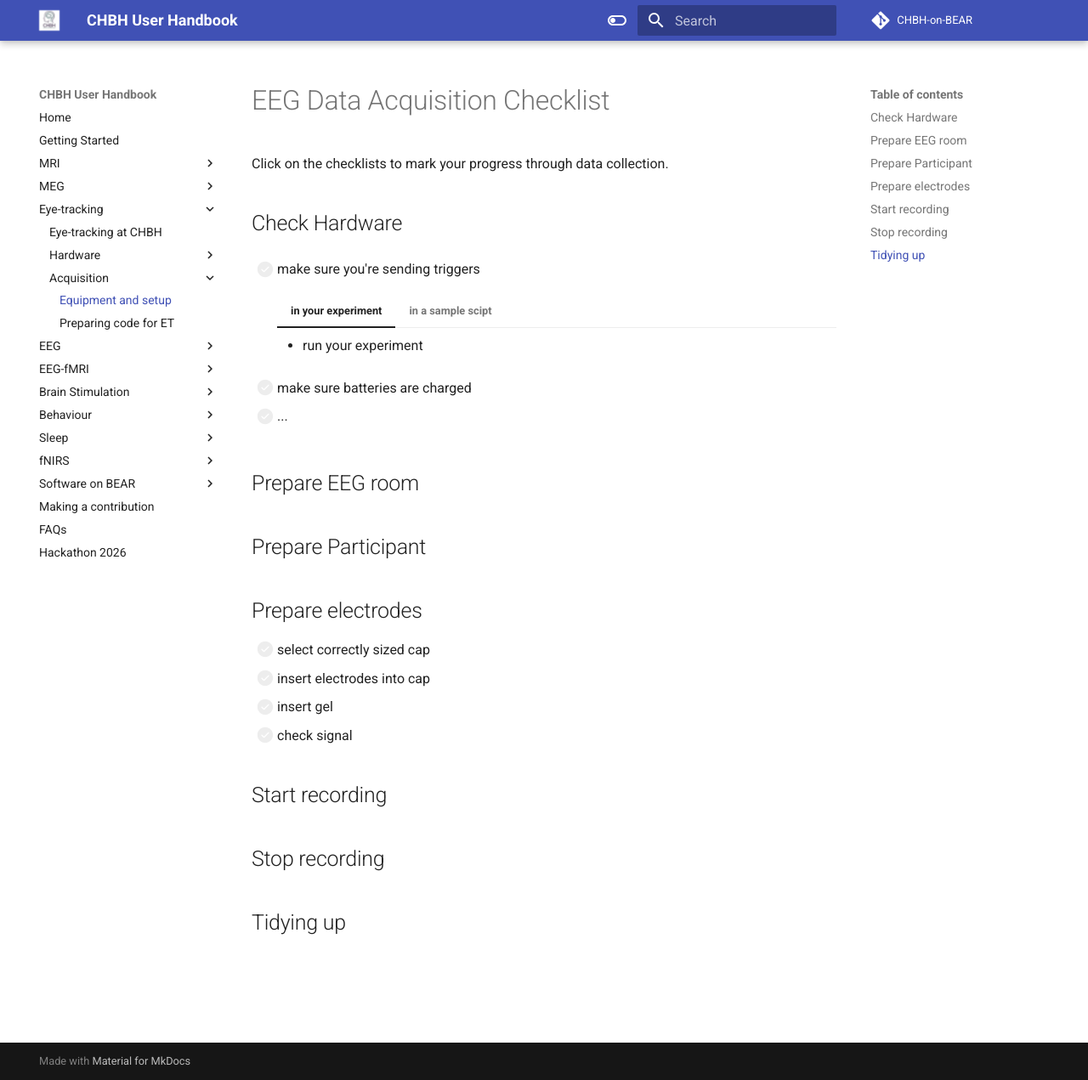
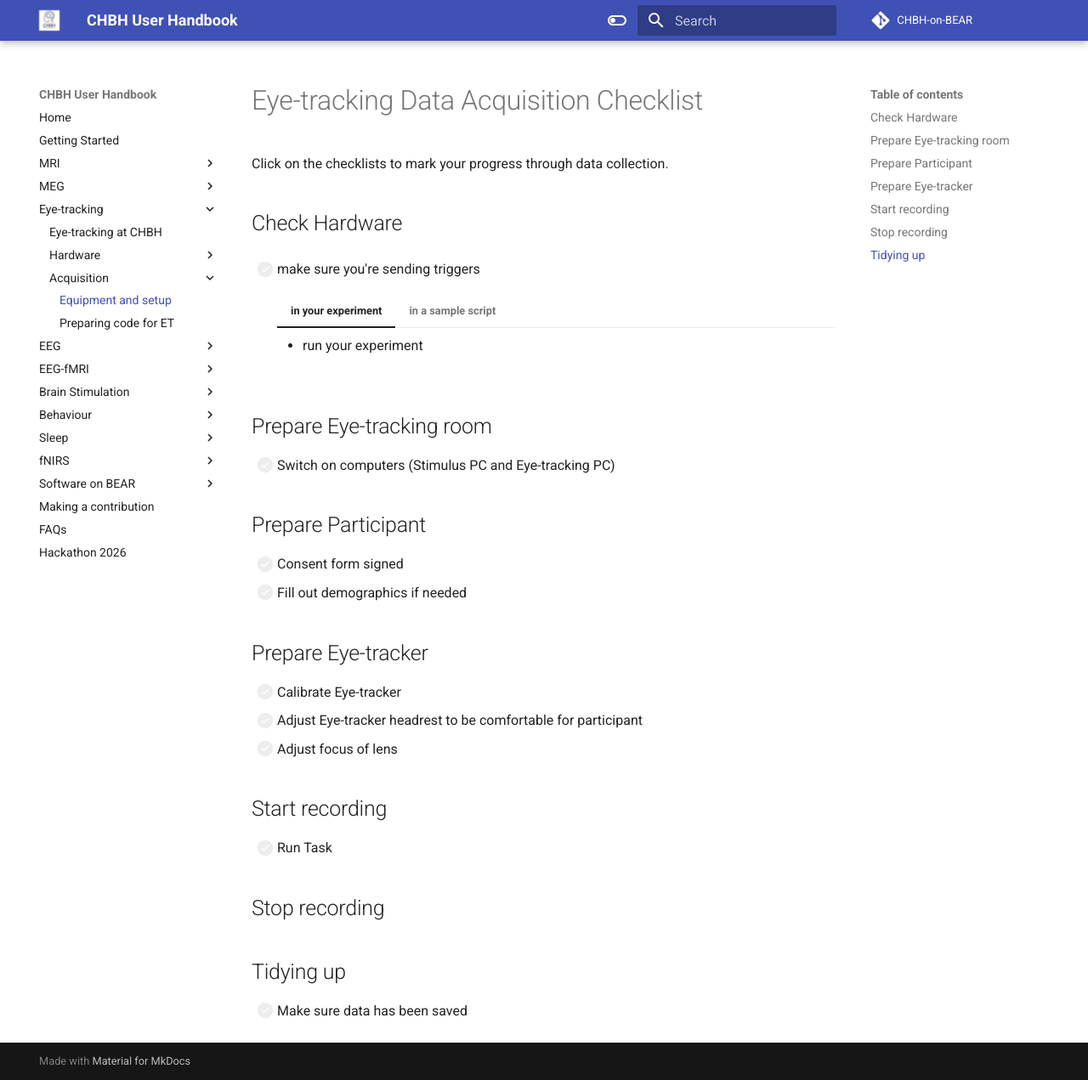
Before and after one commit to chbh-opensource/chbh-on-bear, an MkDocs documentation site: the page built from docs/eye-tracking/acquisition/how_to_acquire.md, in a window 1280 px wide and 1271 px high. Shown: the whole window at 85% size. Built offline with MkDocs 1.6.1 and Material for MkDocs 9.7.7, drawn with Linux system fonts in a browser that asks for light colours; comment, search, counter and statistics services are not loaded.

Commit message:
Expand eyetracking todo list and EEG todo list

```diff
--- a/docs/eye-tracking/acquisition/how_to_acquire.md
+++ b/docs/eye-tracking/acquisition/how_to_acquire.md
@@ -1,4 +1,4 @@
-# EEG Data Acquisition Checklist
+# Eye-tracking Data Acquisition Checklist
 Click on the checklists to mark your progress through data collection.
 
 ## Check Hardware
@@ -8,28 +8,27 @@ Click on the checklists to mark your progress through data collection.
 
         - run your experiment
 
-    === "in a sample scipt"
+    === "in a sample script"
 
         - locate x script on the stimulus computer
         - make sure everything is turned on
 
-- [ ] make sure batteries are charged
 
-- [ ] ...
-
-## Prepare EEG room
-
+## Prepare Eye-tracking room
+- [ ] Switch on computers (Stimulus PC and Eye-tracking PC)
 
 ## Prepare Participant
+- [ ] Consent form signed
+- [ ] Fill out demographics if needed
 
-## Prepare electrodes
-- [ ] select correctly sized cap
-- [ ] insert electrodes into cap
-- [ ] insert gel
-- [ ] check signal
+## Prepare Eye-tracker
+- [ ] Calibrate Eye-tracker
+- [ ] Adjust Eye-tracker headrest to be comfortable for participant
+- [ ] Adjust focus of lens
 
 ## Start recording
-
+- [ ] Run Task
 ## Stop recording
 
 ## Tidying up
+- [ ] Make sure data has been saved
--- a/docs/eye-tracking/index.md
+++ b/docs/eye-tracking/index.md
@@ -10,7 +10,7 @@ Guides and documentation for Eye-tracking analysis and data collection.
 
     Essential hardware and infrastructure details
 
-    - [The Eye-traking Devices](hardware/eye-tracking.md)
+    - [The Eye-tracking Devices](hardware/eye-tracking.md)
 
 -   **Data Acquisition**
 
```
Also changed, not shown: docs/eeg/acquisition/how_to_acquire.md (+7 -5 lines), docs/eeg/hardware/eeg.md (+5 -7 lines), docs/eye-tracking/hardware/eye-tracking.md (+4 -6 lines).
